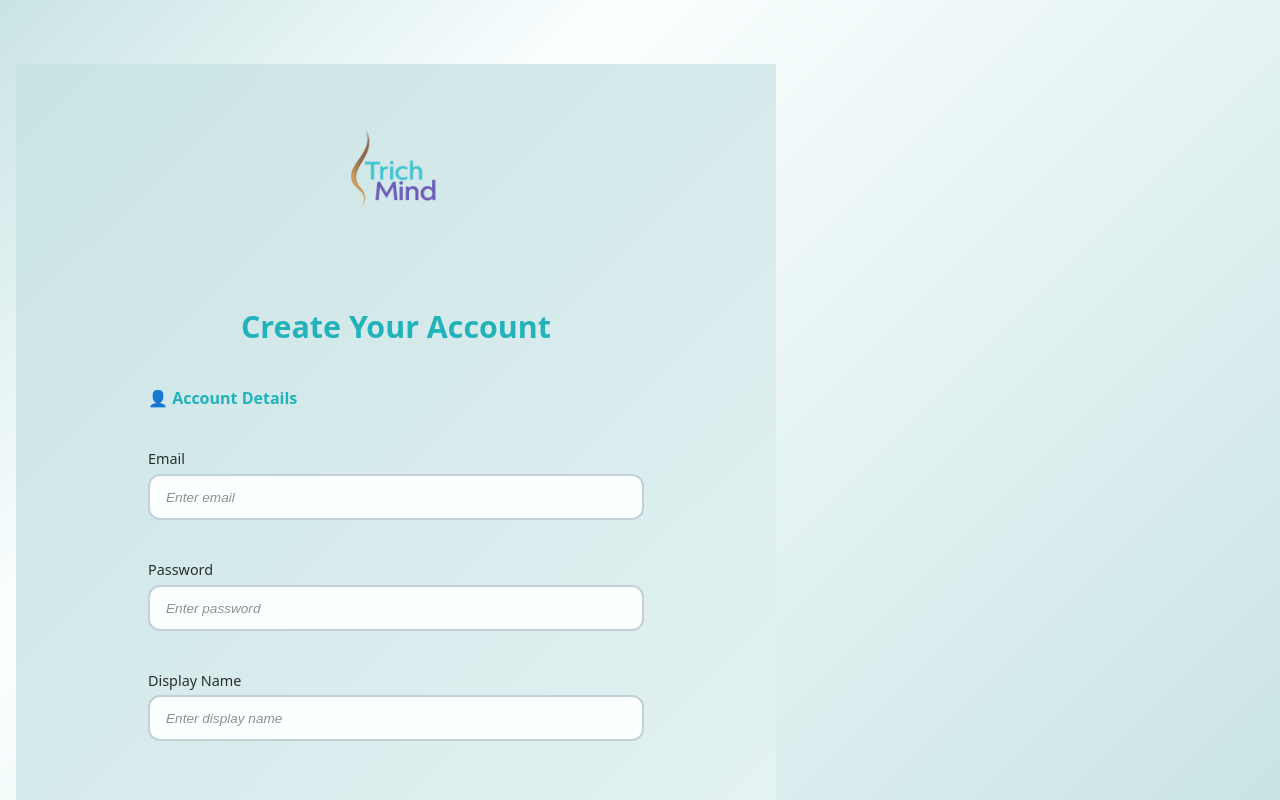
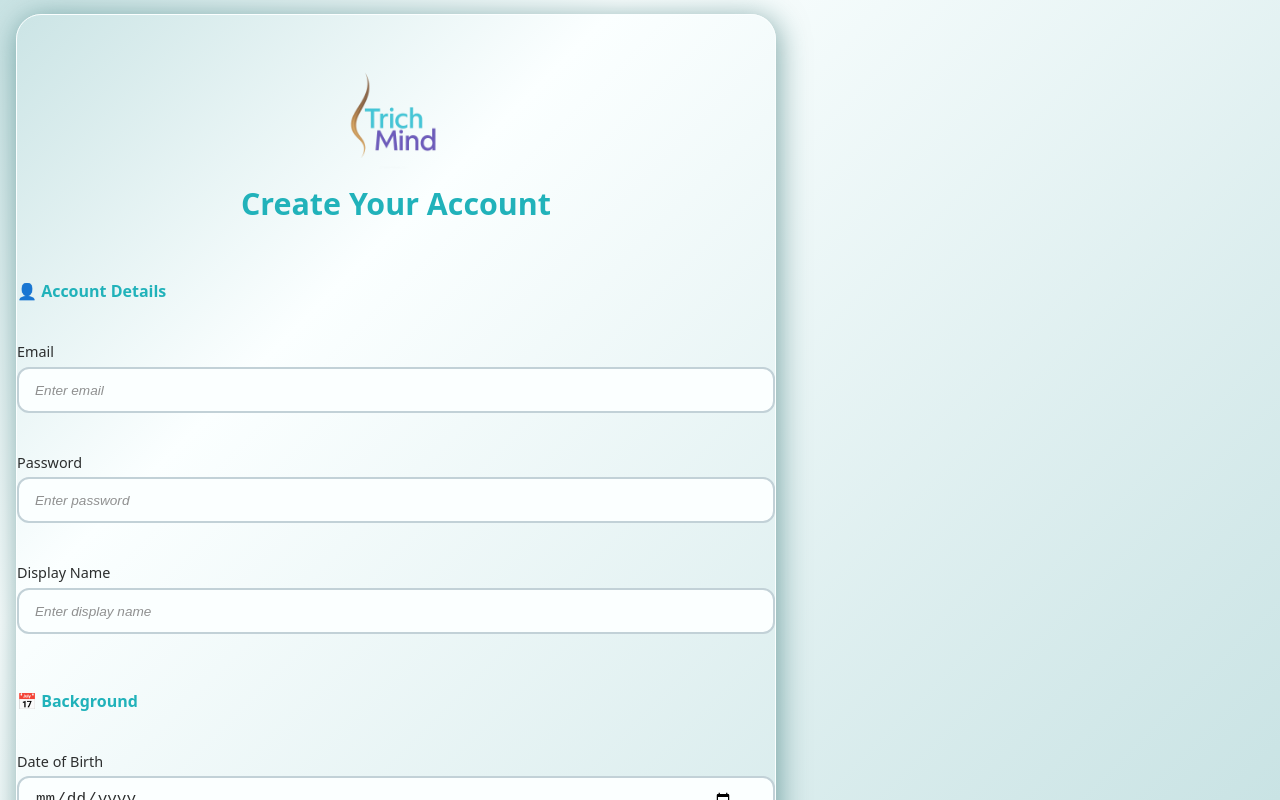
Before and after one commit to girlierazon84/TrichMind, a React (Vite) app in the folder client/: page /register in a window 1280 px wide. Shown: the top 800 px of the page. Built offline with nearby package versions, Linux system fonts and the light colour scheme; no server answers.

Commit message:
refactor(RegistrationPage): update logo import and adjust layout styles for consistency

```diff
--- a/client/src/pages/RegistrationPage.tsx
+++ b/client/src/pages/RegistrationPage.tsx
@@ -2,7 +2,7 @@
 
 import styled, { keyframes } from "styled-components";
 import { RegisterPredictForm } from "@/components";
-import AppLogo from "@/assets/images/app_logo.png";
+import { AppLogo } from "@/assets/images";
 
 /* -----------------------------------------------------
     PREMIUM ANIMATIONS
@@ -30,37 +30,31 @@ const softPop = keyframes`
 const RegistrationContainer = styled.main`
   min-height: 100vh;
   width: 100%;
-  padding: 2.5rem 1.5rem;
-  background: linear-gradient(
-      135deg,
-      ${({ theme }) => theme.colors.page_bg} 0%,
-      ${({ theme }) => theme.colors.card_bg} 100%
-  );
+  margin-top: -50px;
   display: flex;
+  border-radius: 25px;
+  border: 1px solid ${({ theme }) => theme.colors.card_bg};
+  box-shadow: 2px 4px 30px rgba(3, 79, 79, 0.5);
   flex-direction: column;
-  align-items: center;
   animation: ${fadeIn} 0.6s ease-out;
 `;
 
 const LogoWrapper = styled.div`
   display: flex;
   justify-content: center;
-  margin-top: 1rem;
+  margin: 3rem 0 0 0;
   animation: ${floatUp} 0.8s ease-out;
 `;
 
 const Logo = styled.img`
   width: 110px;
-  height: auto;
+  height: 120px;
   opacity: 0.95;
   user-select: none;
 `;
 
 const PageCard = styled.div`
-  padding: 2rem;
-  margin-top: 1.5rem;
   border-radius: 20px;
-  max-width: 560px;
   width: 100%;
   animation: ${softPop} 0.5s ease-out;
 
@@ -74,7 +68,7 @@ const Title = styled.h1`
   font-weight: 700;
   color: ${({ theme }) => theme.colors.primary};
   text-align: center;
-  margin-bottom: 1.5rem;
+  margin: 0 0 2.5rem 0;
   animation: ${floatUp} 0.7s ease-out;
 `;
 
@@ -86,7 +80,7 @@ export const RegistrationPage: React.FC = () => {
   return (
     <RegistrationContainer>
       <LogoWrapper>
-        <Logo src={AppLogo} alt="TrichMind Logo" />
+        <Logo src={ AppLogo } alt="TrichMind Logo" />
       </LogoWrapper>
 
       <PageCard>
```
